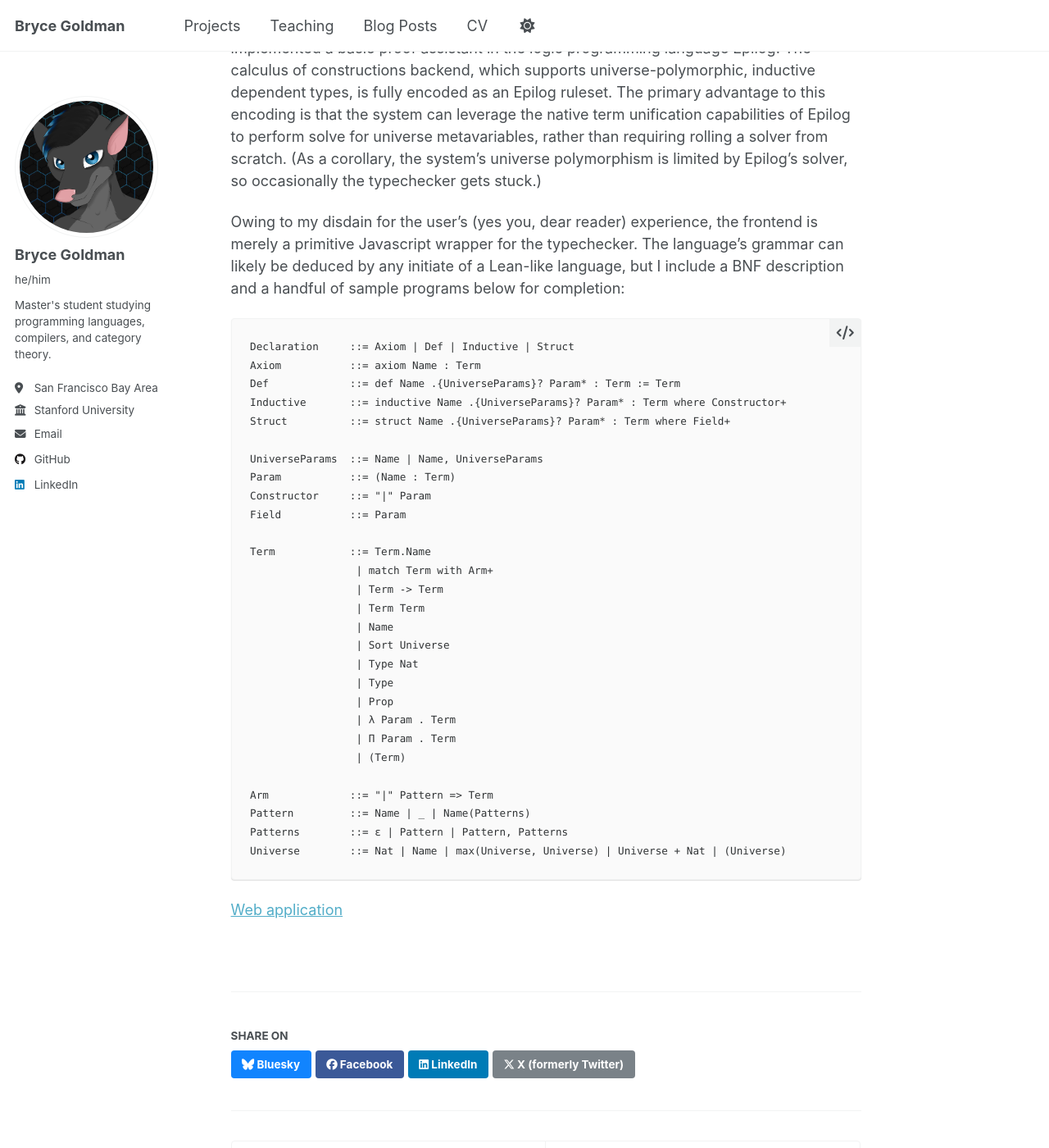
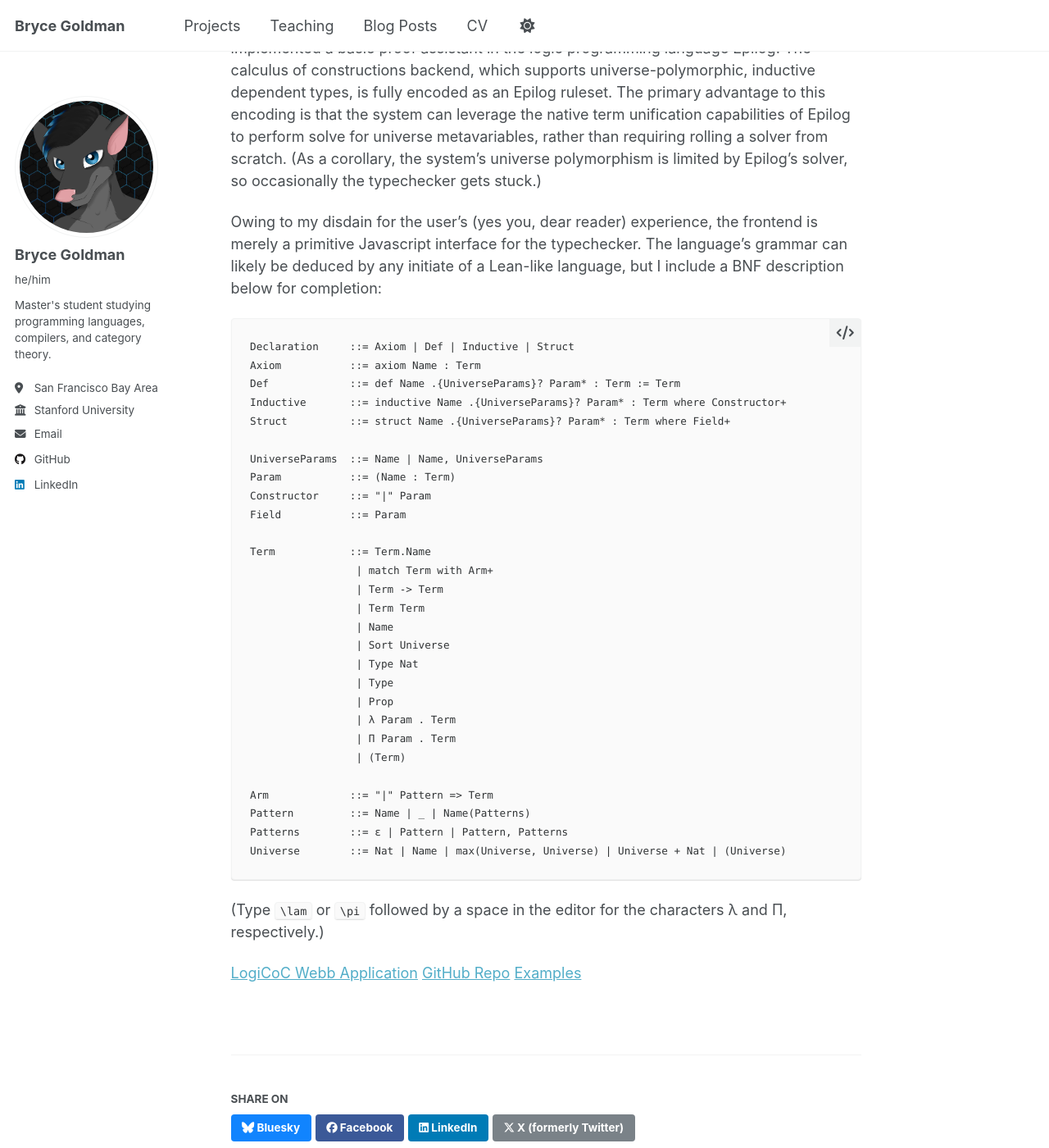
Before and after one commit to Alkizar/alkizar.github.io, a Jekyll site: the page built from _publications/epilog_coc.md, in a window 1280 px wide and 1400 px high, scrolled down 197 px. Shown: the whole window at 82% size. Built offline with Jekyll 4.4.1, drawn with Linux system fonts in a browser that asks for light colours; some of the changed text lies outside the part shown.

Commit message:
Added more stuff to logicoc

````diff
--- a/_publications/epilog_coc.md
+++ b/_publications/epilog_coc.md
@@ -5,12 +5,11 @@ category: software
 permalink: /project/epilog_coc
 excerpt: 'An implementation of the calculus of constructions as a logic program'
 paperurl: 'https://github.com/Alkizar/epilog-coc'
-date: 2026-01-01
 ---
 
 For my final project in Prof. Michael Genesereth's logic programming course at Stanford, I implemented a basic proof assistant in the logic programming language Epilog. The calculus of constructions backend, which supports universe-polymorphic, inductive dependent types, is fully encoded as an Epilog ruleset. The primary advantage to this encoding is that the system can leverage the native term unification capabilities of Epilog to perform solve for universe metavariables, rather than requiring rolling a solver from scratch. (As a corollary, the system's universe polymorphism is limited by Epilog's solver, so occasionally the typechecker gets stuck.)
 
-Owing to my disdain for the user's (yes you, dear reader) experience, the frontend is merely a primitive Javascript wrapper for the typechecker. The language's grammar can likely be deduced by any initiate of a Lean-like language, but I include a BNF description and a handful of sample programs below for completion:
+Owing to my disdain for the user's (yes you, dear reader) experience, the frontend is merely a primitive Javascript interface for the typechecker. The language's grammar can likely be deduced by any initiate of a Lean-like language, but I include a BNF description below for completion:
 
 ```
 Declaration     ::= Axiom | Def | Inductive | Struct
@@ -43,4 +42,8 @@ Patterns        ::= ε | Pattern | Pattern, Patterns
 Universe        ::= Nat | Name | max(Universe, Universe) | Universe + Nat | (Universe)
 ```
 
-<a href='https://epilog-coc.netlify.app/'>Web application</a>
+(Type `\lam` or `\pi` followed by a space in the editor for the characters λ and Π, respectively.)
+
+<a href='https://epilog-coc.netlify.app/'>LogiCoC Webb Application</a>
+<a href='https://github.com/Alkizar/epilog-coc'>GitHub Repo</a>
+<a href='https://github.com/Alkizar/epilog-coc/tree/master/tests'>Examples</a>
````
